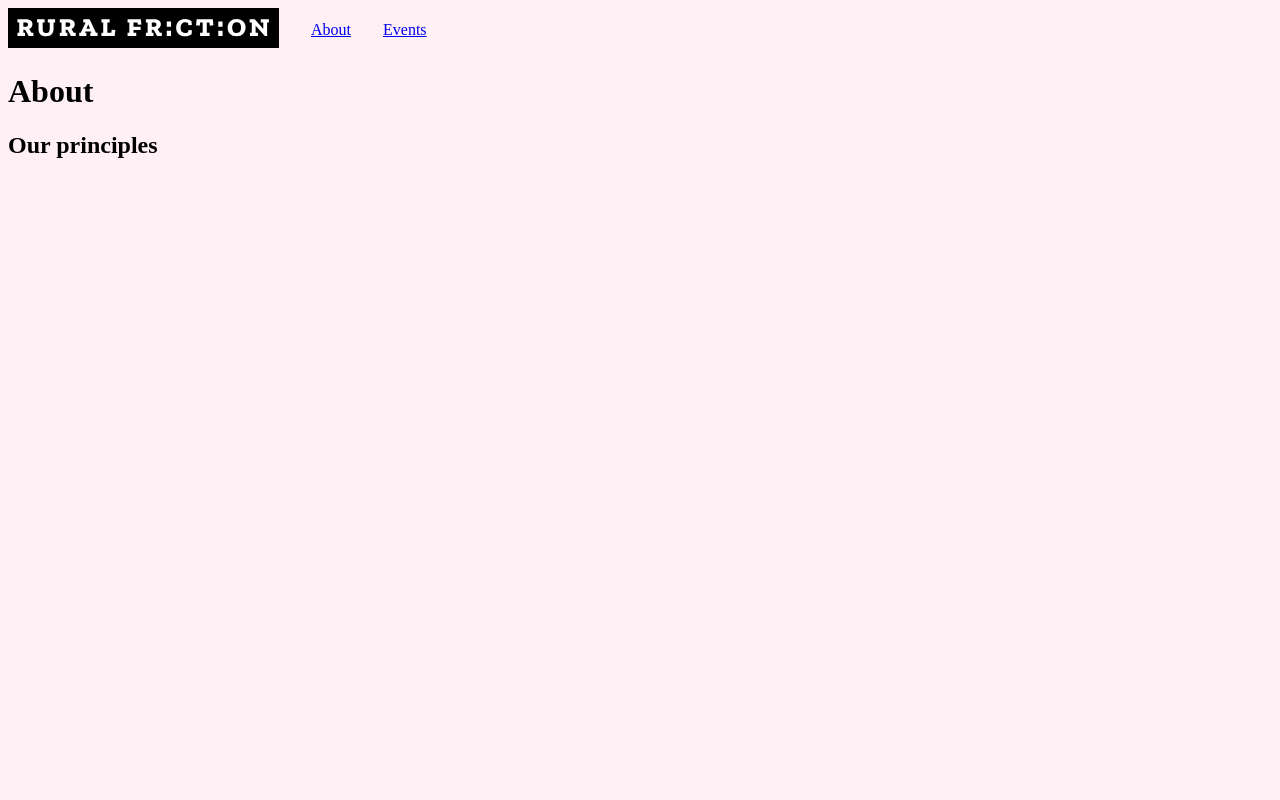
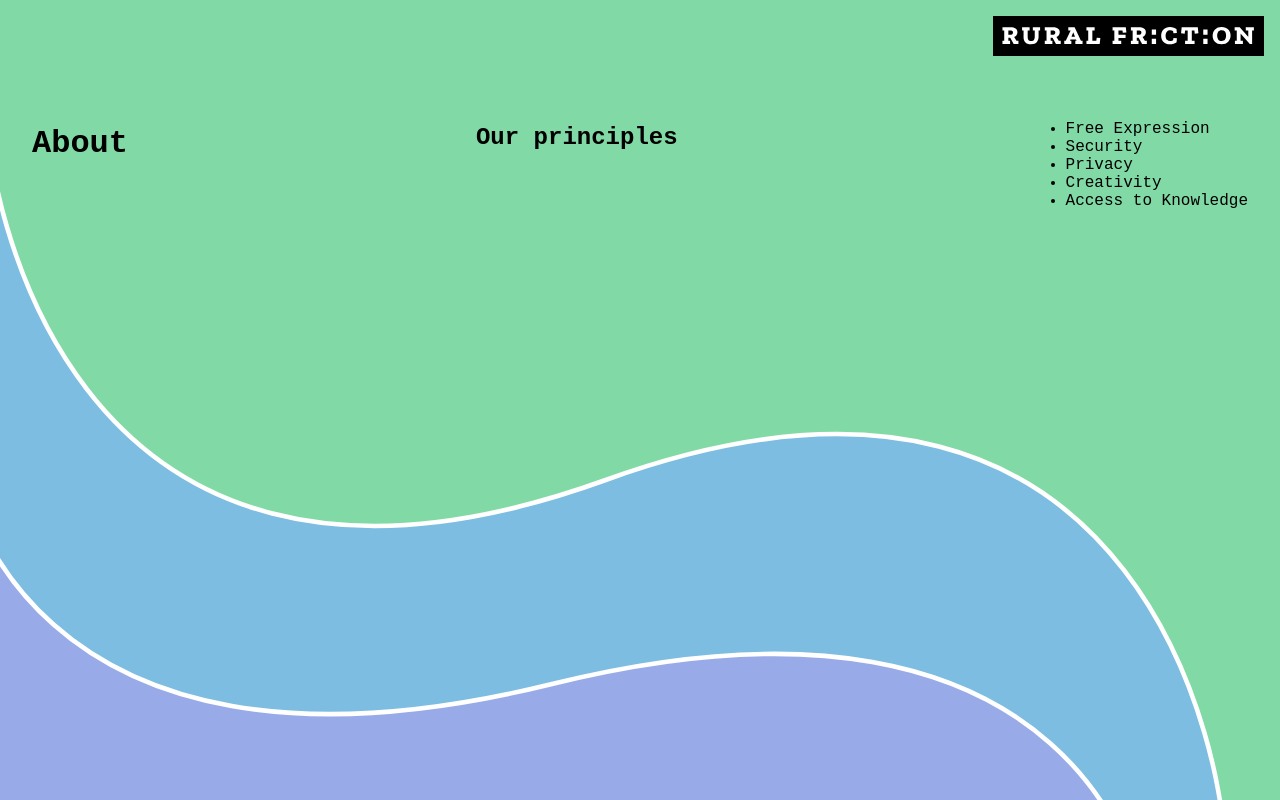
Before and after one commit to ruralfriction/ruralfriction.org, a Gatsby site: page /about in a window 1280 px wide. Built offline with nearby package versions, Linux system fonts and the light colour scheme; Gatsby itself is replaced by a stand-in of ours.

Commit message:
background

```diff
--- a/src/components/layout.js
+++ b/src/components/layout.js
@@ -9,10 +9,8 @@ export default function Layout({ children }) {
         <Link to="/">
           <img src={"rural-friction-logo.svg"} alt="logo" />
         </Link>
-        <Link to="/about">About</Link>
-        <Link to="/events">Events</Link>
       </nav>
-      <main>{children}</main>
+      <main className={layoutStyles.main}>{children}</main>
     </div>
   )
 }
--- a/src/components/layout.module.css
+++ b/src/components/layout.module.css
@@ -1,9 +1,20 @@
 
 .nav {
+  align-items: center;
   display: flex;
-  align-items: center;
+  font-size: 1.25rem;
+  font-weight: bold;
+  justify-content: flex-end;
+  padding: 1rem;
 }
 
 .nav a {
-  margin-right: 2rem;
+  display: flex;
 }
+
+.main {
+  display: flex;
+  flex-direction: row;
+  justify-content: space-between;
+  margin: 2rem;
+}
--- a/src/pages/about.js
+++ b/src/pages/about.js
@@ -6,6 +6,14 @@ export default function About() {
     <Layout>
       <h1>About</h1>
       <h2>Our principles</h2>
+
+      <ul>
+        <li>Free Expression</li>
+        <li>Security</li>
+        <li>Privacy</li>
+        <li>Creativity</li>
+        <li>Access to Knowledge</li>
+      </ul>
     </Layout>
   );
 }
--- a/src/styles/global.css
+++ b/src/styles/global.css
@@ -1,3 +1,15 @@
 html {
-  background-color: lavenderblush;
+  background-image: url("../../static/background.svg");
+  background-attachment: fixed;
+  background-size: cover;
+  font-family: Courier new;
 }
+
+body {
+  color: black;
+  margin: 0;
+}
+
+a:visited {
+  color: unset;
+}
```
Also changed, not shown: src/pages/index.js (+24 -3 lines), static/background.svg (added).
